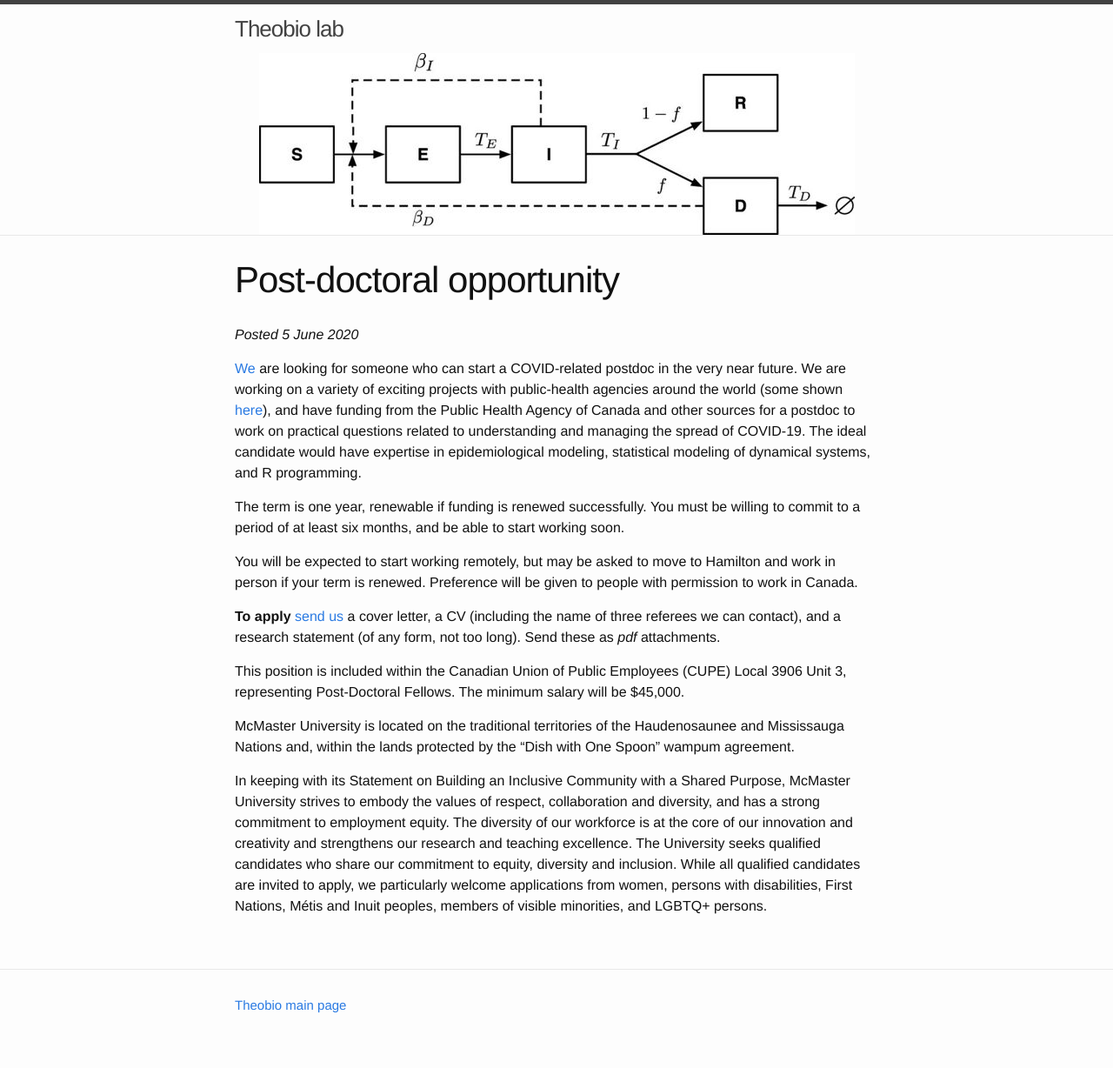
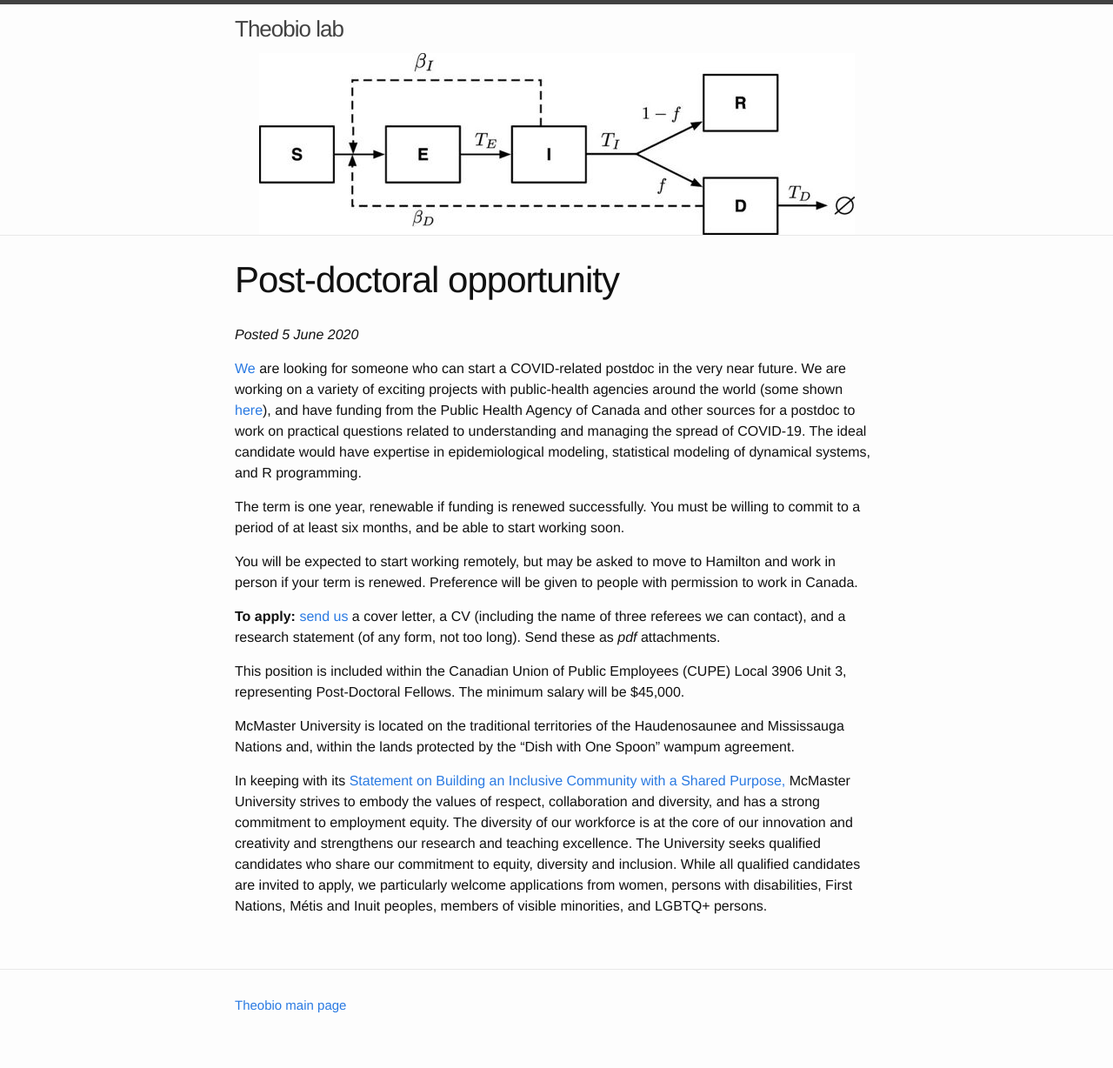
Before and after one commit to mac-theobio/mac-theobio.github.io, a Jekyll site: the page built from postdoc.md, in a window 1280 px wide. Shown: the whole page at 87% size. Built offline with Jekyll 4.4.1, drawn with Linux system fonts in a browser that asks for light colours; some of the changed lines change nothing that is shown.

Commit message:
Fiddling

```diff
--- a/postdoc.md
+++ b/postdoc.md
@@ -11,10 +11,10 @@ The term is one year, renewable if funding is renewed successfully. You must be
 
 You will be expected to start working remotely, but may be asked to move to Hamilton and work in person if your term is renewed. Preference will be given to people with permission to work in Canada.
 
-__To apply__ [send us](mailto:bbolker+covidpostdoc@gmail.com) a cover letter, a CV (including the name of three referees we can contact), and a research statement (of any form, not too long). Send these as _pdf_ attachments.
+__To apply:__ [send us](mailto:bbolker+covidpostdoc@gmail.com) a cover letter, a CV (including the name of three referees we can contact), and a research statement (of any form, not too long). Send these as _pdf_ attachments.
 
 This position is included within the Canadian Union of Public Employees (CUPE) Local 3906 Unit 3, representing Post-Doctoral Fellows.  The minimum salary will be $45,000.
 
-McMaster University is located on the traditional territories of the Haudenosaunee and Mississauga Nations and, within the lands protected by the "Dish with One Spoon" wampum agreement.
+McMaster University is located on the traditional territories of the Haudenosaunee and Mississauga Nations and, within the lands protected by the “Dish with One Spoon” wampum agreement.
 
-In keeping with its Statement on Building an Inclusive Community with a Shared Purpose, McMaster University strives to embody the values of respect, collaboration and diversity, and has a strong commitment to employment equity. The diversity of our workforce is at the core of our innovation and creativity and strengthens our research and teaching excellence. The University seeks qualified candidates who share our commitment to equity, diversity and inclusion. While all qualified candidates are invited to apply, we particularly welcome applications from women, persons with disabilities, First Nations, Métis and Inuit peoples, members of visible minorities, and LGBTQ+ persons.
+In keeping with its [Statement on Building an Inclusive Community with a Shared Purpose,](https://secretariat.mcmaster.ca/app/uploads/Statement-on-Building-an-Inclusive-Community-with-a-Shared-Purpose.pdf) McMaster University strives to embody the values of respect, collaboration and diversity, and has a strong commitment to employment equity. The diversity of our workforce is at the core of our innovation and creativity and strengthens our research and teaching excellence. The University seeks qualified candidates who share our commitment to equity, diversity and inclusion. While all qualified candidates are invited to apply, we particularly welcome applications from women, persons with disabilities, First Nations, Métis and Inuit peoples, members of visible minorities, and LGBTQ+ persons.
```
